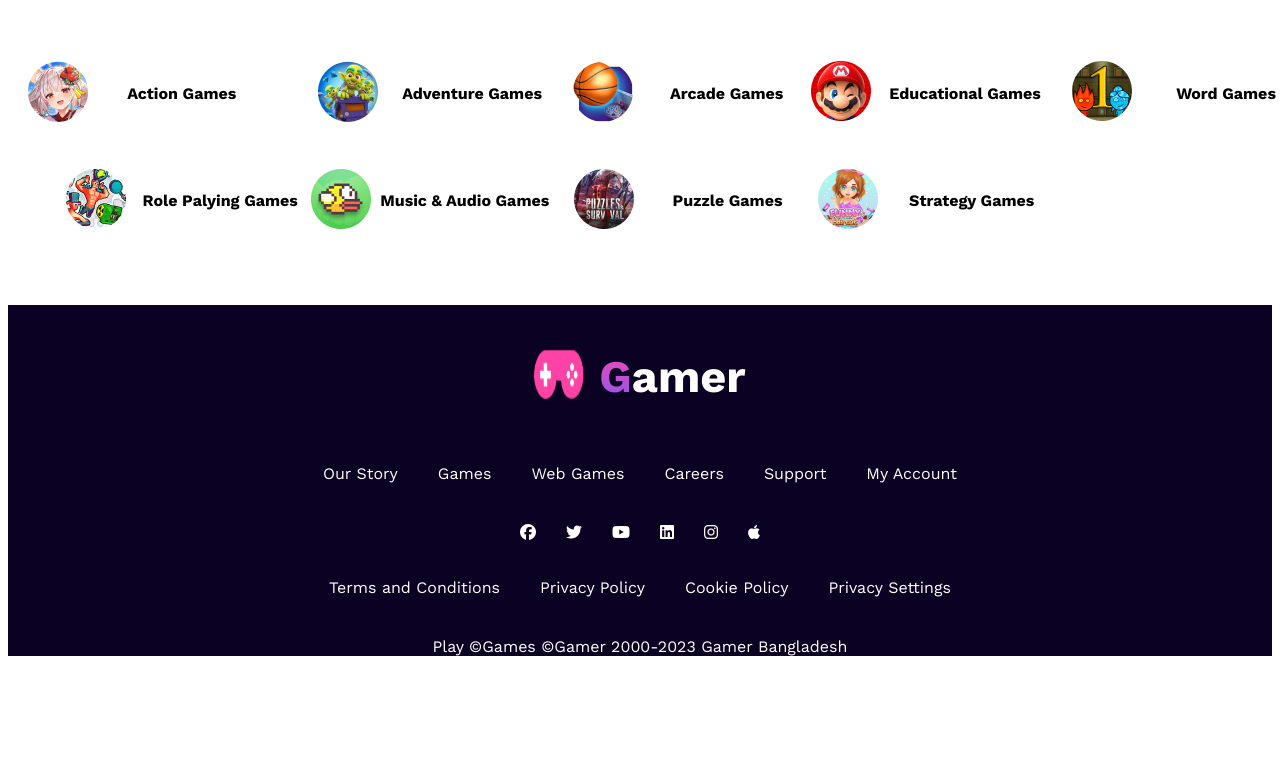
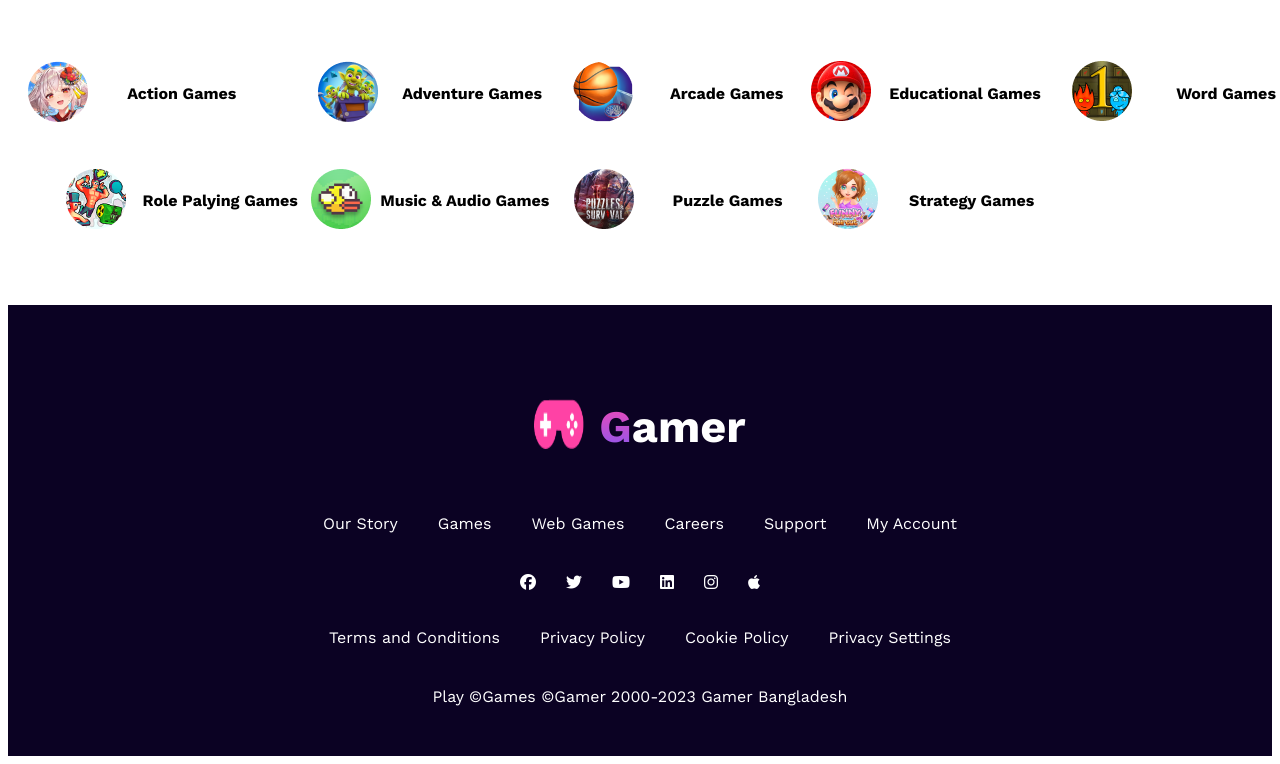
Before and after one commit to ranamiah221/gaming-assignment2, a plain HTML site: page index.html in a window 1280 px wide. Shown: the part 2986-3750 px from the top of the page. Before the commit the page ends 3662 px from the top, so only its background shows below. Drawn offline with nearby package versions, Linux system fonts and the light colour scheme.

Commit message:
added footer section style

```diff
--- a/styles/index.css
+++ b/styles/index.css
@@ -316,6 +316,7 @@ main{
 /* footer section start */
 footer{
     background: #0B0223;
+    padding: 50px;
 }
 .footer-container{
     border: 1 px solid black;
@@ -359,7 +360,6 @@ footer{
     display: flex;
     justify-content: center;
     align-items: center;
-     margin-bottom:20px;
 }
 
 
```
